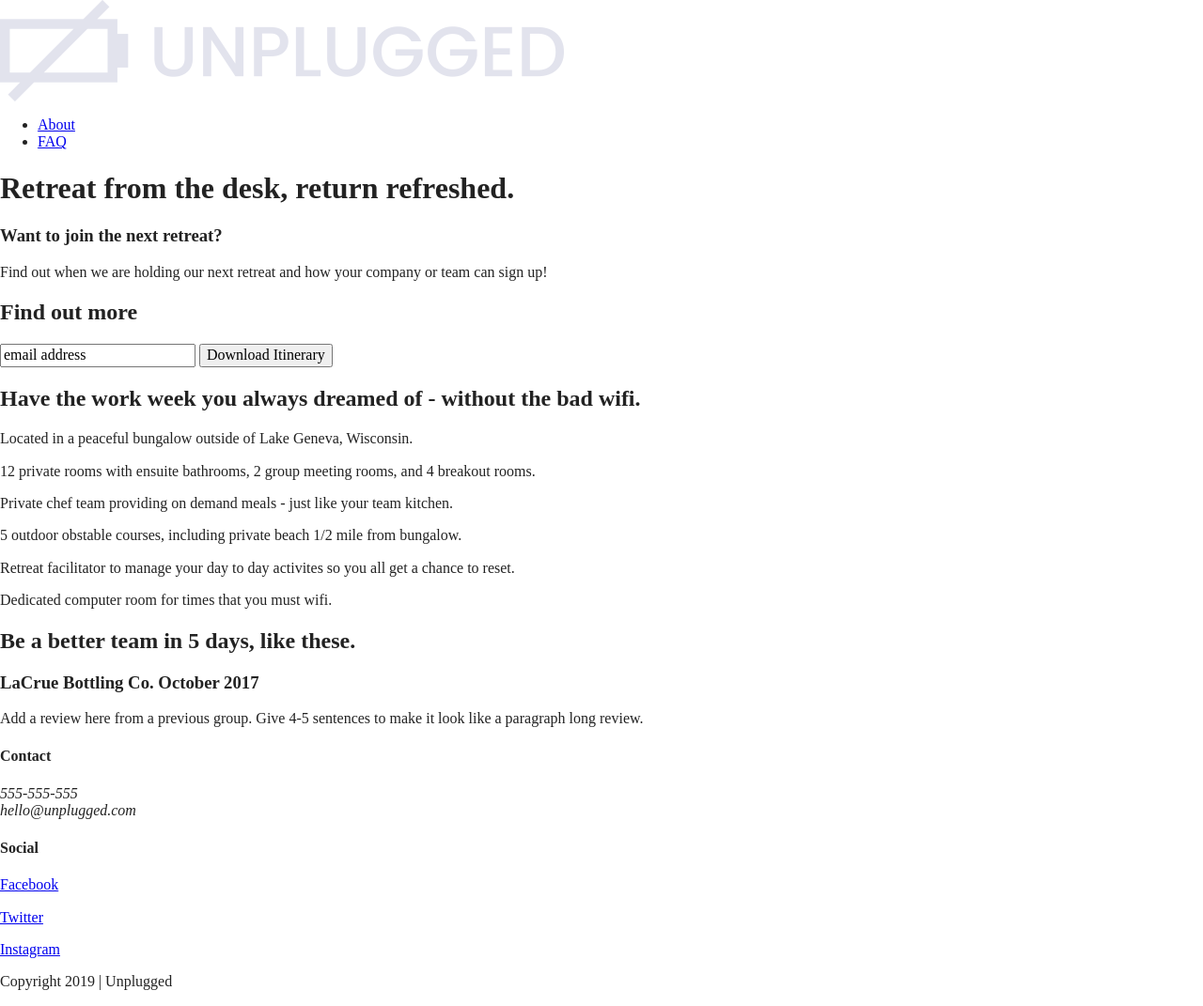
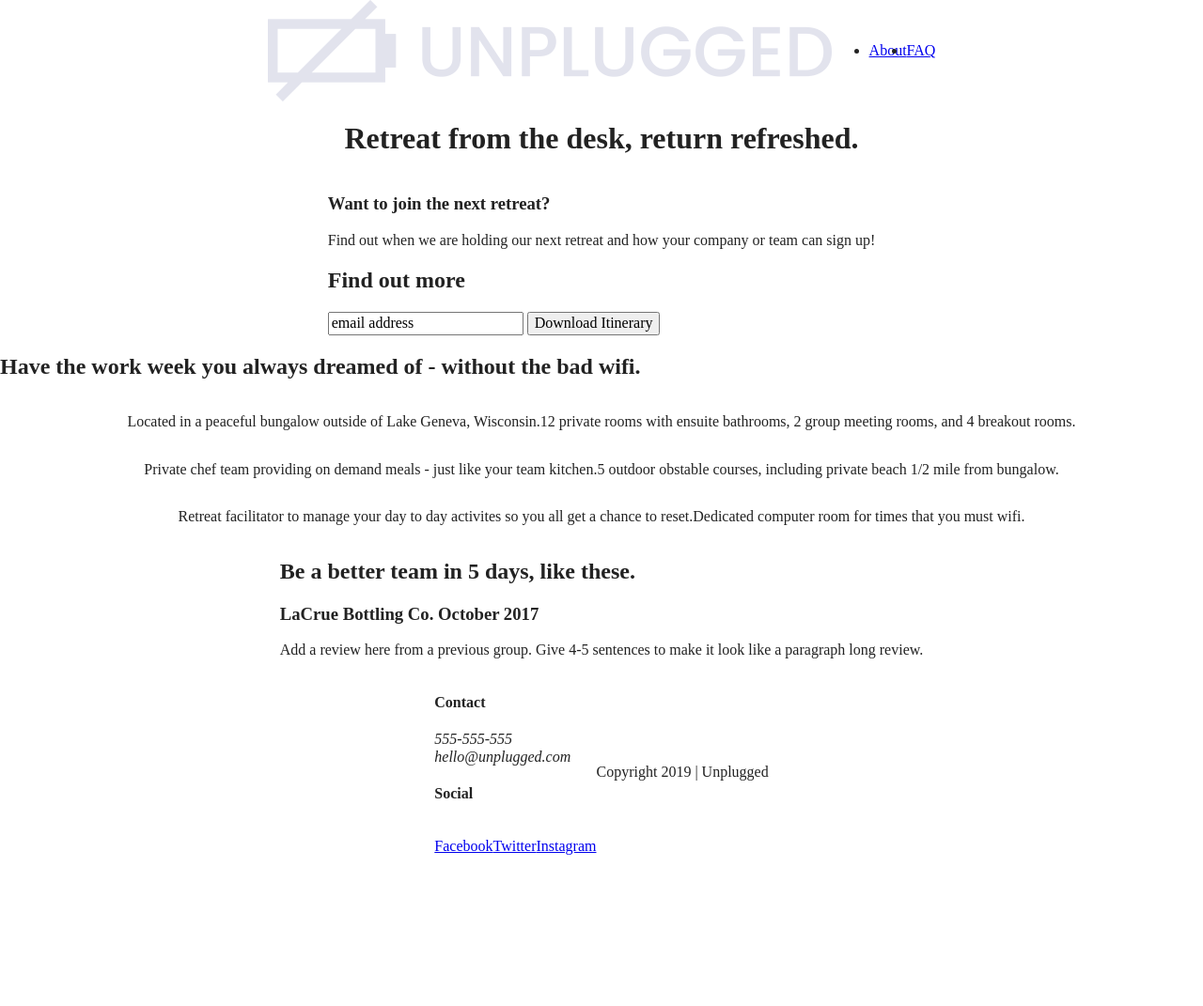
Before and after one commit to Steph-F/unplugged-retreat, a website built with Parcel: page index.html in a window 1280 px wide. Shown: the whole page at 94% size. After the commit the page ends 926 px from the top, so only its background shows below. Built offline with nearby package versions, Linux system fonts and the light colour scheme.

Commit message:
style layout wtih flexbox

```diff
--- a/css/main.css
+++ b/css/main.css
@@ -86,6 +86,123 @@ textarea {
 /* ==========================================================================
    Author's custom styles
    ========================================================================== */
+
+/* -------------------- Base Header - Footer Styles -------------------- */
+
+header,
+footer {
+  display: flex;
+  justify-content: center;
+  align-items: center;
+  flex-flow: row wrap;
+}
+
+header .content-wrapper {
+  display: flex;
+  justify-content: center;
+  align-items: center;
+  flex-flow: row wrap;
+}
+
+header nav {
+  display: flex;
+  justify-content: space-around;
+  align-items: center;
+  flex-flow: row wrap;
+}
+
+header nav ul {
+  display: flex;
+  justify-content: space-around;
+}
+
+footer .social-icons {
+  display: flex;
+  justify-content: space-around;
+  align-items: center;
+}
+
+footer .social-icons p {
+  display: flex;
+  justify-content: center;
+  align-items: center;
+}
+
+/* -------------------- Mobile Styles - Homepage -------------------- */
+
+/* Hero Aread */
+
+.hero-area {
+  display: flex;
+  justify-content: center;
+  flex-flow: row wrap;
+}
+
+/* Aside */
+
+aside {
+  display: flex;
+  justify-content: center;
+  align-items: center;
+  flex-flow: row wrap;
+}
+
+/* Features */
+
+.features {
+  display: flex;
+  justify-content: center;
+  flex-flow: row wrap;
+}
+
+.features-items {
+  display: flex;
+  justify-content: center;
+  align-items: center;
+  flex-flow: row wrap;
+}
+
+/* Reviews */
+
+.reviews {
+  display: flex;
+  justify-content: center;
+  flex-flow: row wrap;
+}
+
+/* -------------------- Mobile Styles - About -------------------- */
+
+.mission {
+  display: flex;
+  justify-content: center;
+  align-items: center;
+  flex-flow: row wrap;
+}
+
+.contact-section {
+  display: flex;
+  justify-content: center;
+  align-items: center;
+  flex-flow: row wrap;
+}
+
+/* -------------------- Mobile Styles - FAQ -------------------- */
+
+.faq {
+  display: flex;
+  justify-content: center;
+  align-items: center;
+  flex-flow: row wrap;
+}
+
+.faq .content-wrapper {
+  display: flex;
+  justify-content: center;
+  align-items: center;
+  flex-flow: row wrap;
+}
+
+
 
 /* ==========================================================================
    Helper classes
```
Also changed, not shown: faq/index.html (+1 -1 lines), process screenshots/style-layout-with-flexbox.png (added).
